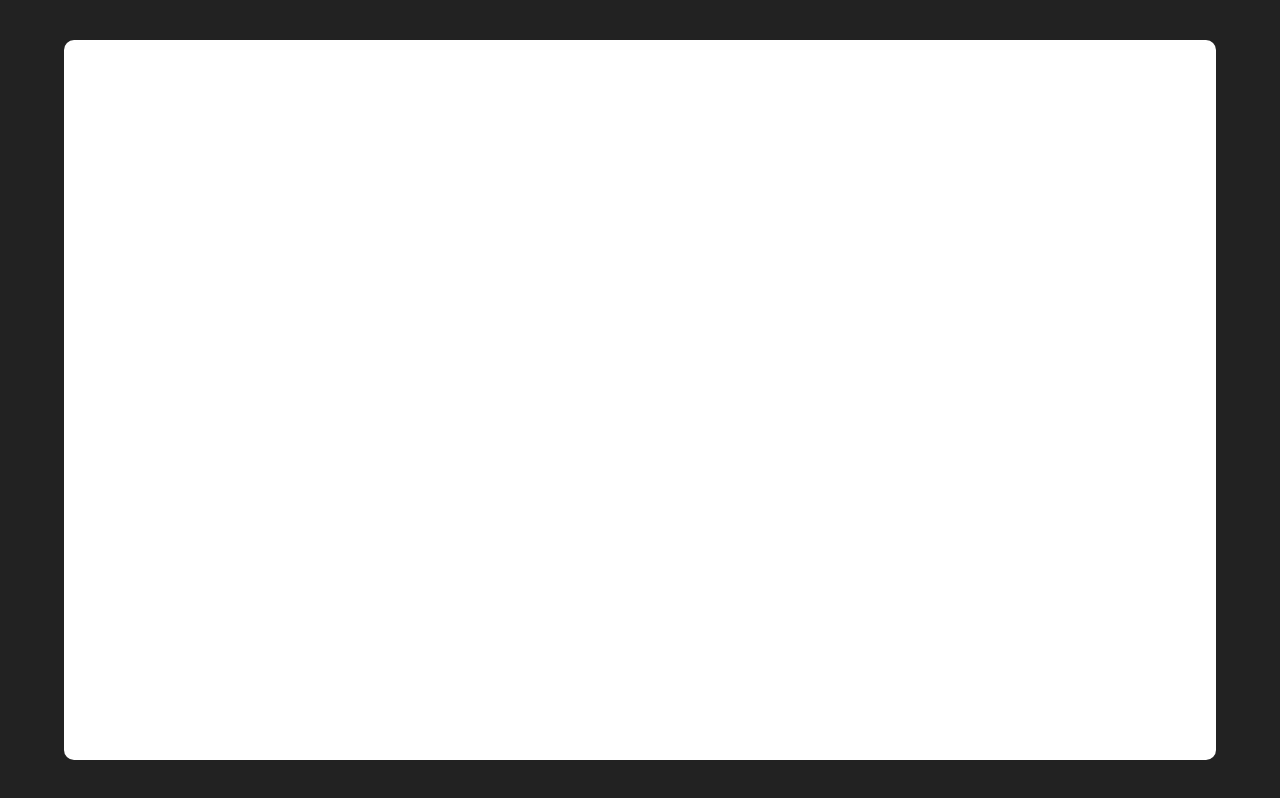
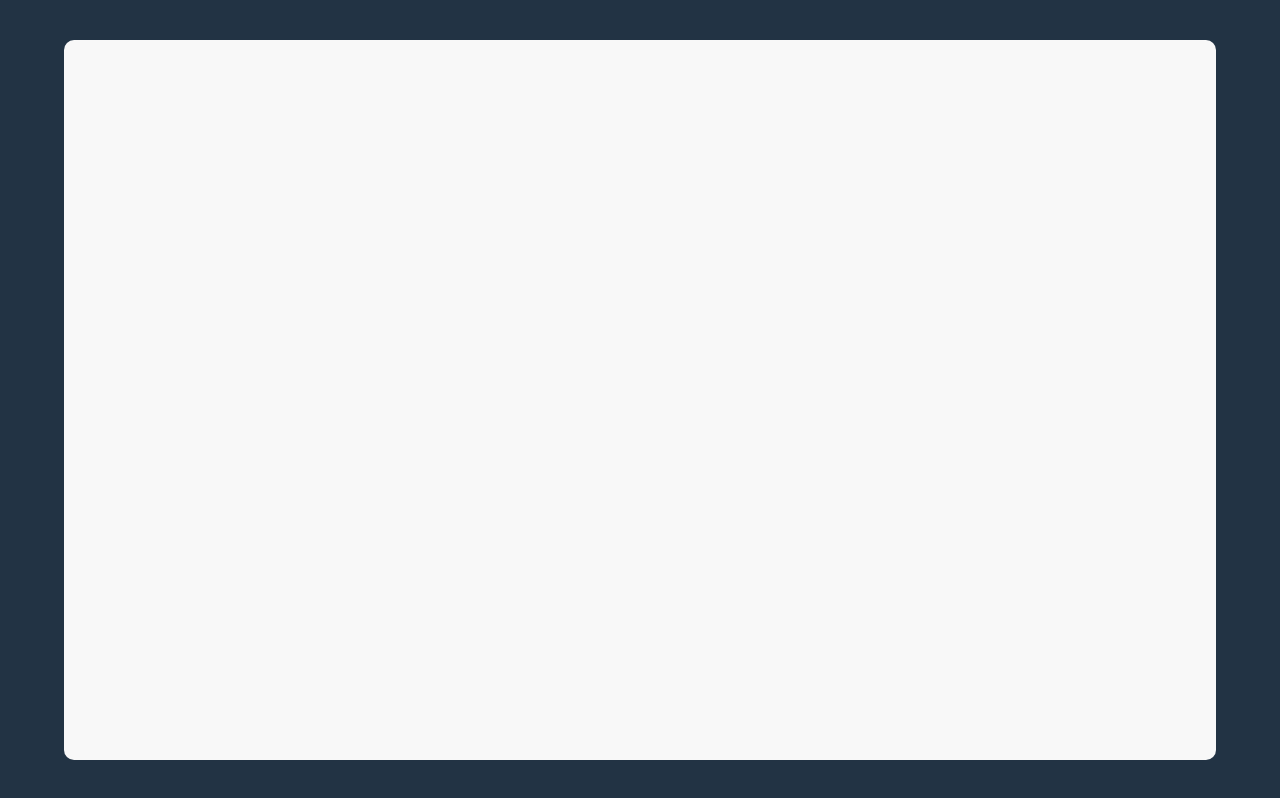
Before and after one commit to hrldcpr/ooo, a website built with Parcel: page src/index.html in a window 1280 px wide. Built offline with nearby package versions, Linux system fonts and the light colour scheme.

Commit message:
background colors

```diff
--- a/src/index.scss
+++ b/src/index.scss
@@ -3,13 +3,13 @@ body {
   height: 100vh;
   align-items: center;
   justify-content: center;
-  background: #222;
+  background: #234;
 }
 
 #floor {
   width: 90vw;
   height: 90vh;
-  background: white;
+  background: #f8f8f8;
   border-radius: 10px;
 
   text {
```
